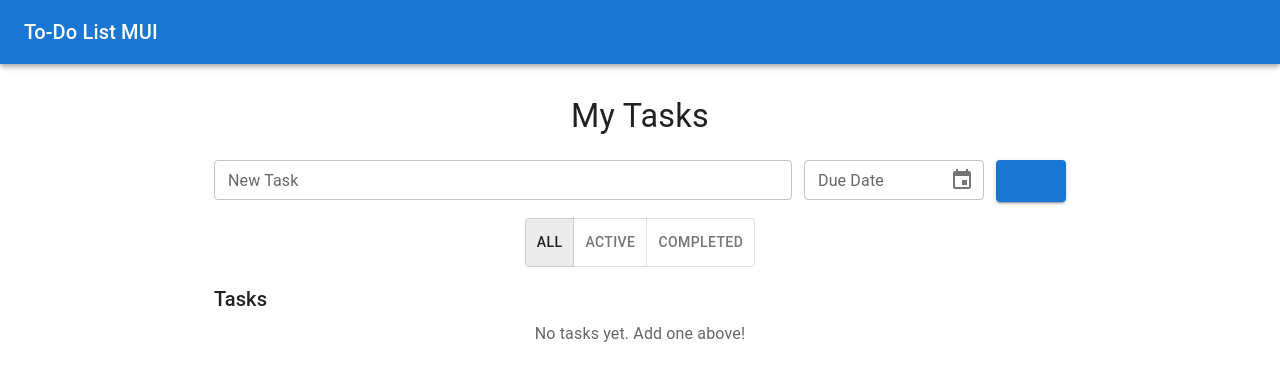
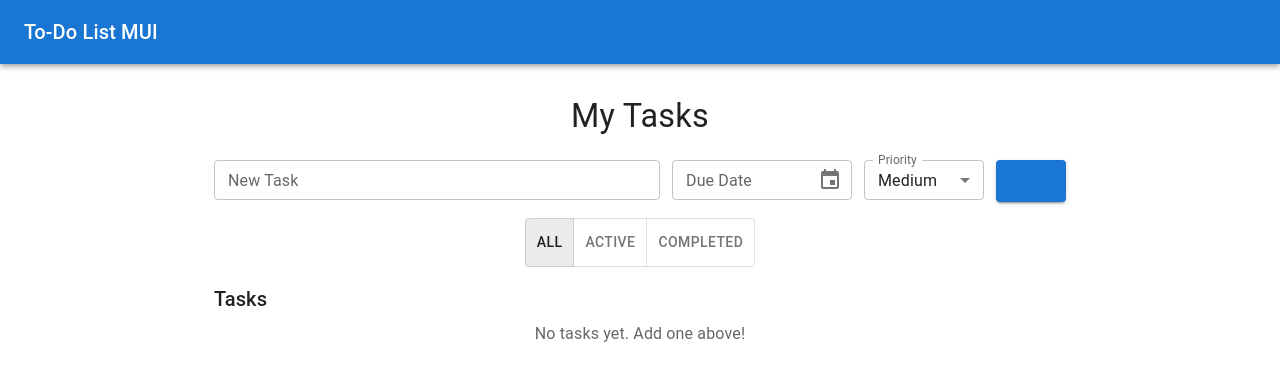
Before and after one commit to unxord/simple-todo-app, a React (Create React App) app: page / in a window 1280 px wide. Shown: the top 380 px of the page. Built offline with nearby package versions, Linux system fonts and the light colour scheme; some icons are missing.

Commit message:
Добавлена поддержка приоритетов задач.

```diff
--- a/src/components/AddTaskForm/AddTaskForm.tsx
+++ b/src/components/AddTaskForm/AddTaskForm.tsx
@@ -1,17 +1,20 @@
 import React, { FC, useState } from 'react';
 import { useForm, SubmitHandler, Controller } from 'react-hook-form';
-import { Box, TextField, Button, Stack } from '@mui/material';
+import { Box, TextField, Button, Stack, FormControl, InputLabel, Select, MenuItem } from '@mui/material';
 import AddCircleOutlineIcon from '@mui/icons-material/AddCircleOutline';
 import { DatePicker } from '@mui/x-date-pickers/DatePicker';
 import { format } from 'date-fns';
+import { PriorityLevel } from '../../types';
 
 interface IFormData {
   taskText: string;
 }
 
 interface AddTaskFormProps {
-  onAddTask: (text: string, dueDate: string | null) => void;
+  onAddTask: (text: string, dueDate: string | null, priority: PriorityLevel) => void;
 }
+
+const priorityLevels: PriorityLevel[] = ['low', 'medium', 'high'];
 
 export const AddTaskForm: FC<AddTaskFormProps> = ({ onAddTask }) => {
   const {
@@ -22,17 +25,19 @@ export const AddTaskForm: FC<AddTaskFormProps> = ({ onAddTask }) => {
   } = useForm<IFormData>({ defaultValues: { taskText: '' } });
 
   const [dueDate, setDueDate] = useState<Date | null>(null);
+  const [priority, setPriority] = useState<PriorityLevel>('medium');
 
   const onSubmit: SubmitHandler<IFormData> = (data) => {
     const formattedDueDate = dueDate ? format(dueDate, 'yyyy-MM-dd') : null;
-    onAddTask(data.taskText.trim(), formattedDueDate);
+    onAddTask(data.taskText.trim(), formattedDueDate, priority);
     reset();
     setDueDate(null);
+    setPriority('medium');
   };
 
   return (
     <Box component="form" onSubmit={handleSubmit(onSubmit)} noValidate>
-      <Stack spacing={1.5} direction={{ xs: 'column', sm: 'row' }} alignItems="flex-start">
+      <Stack spacing={1.5} direction={{ xs: 'column', sm: 'row' }} alignItems="flex-start" sx={{mb: 2}}>
         <Controller
           name="taskText"
           control={control}
@@ -64,6 +69,17 @@ export const AddTaskForm: FC<AddTaskFormProps> = ({ onAddTask }) => {
           }}
         />
 
+        <FormControl size="small" sx={{ minWidth: { xs: '100%', sm: 120 } }}>
+          <InputLabel id="priority-select-label">Priority</InputLabel>
+          <Select labelId="priority-select-label" id="priority-select" value={priority} label="Priority" onChange={(e) => setPriority(e.target.value as PriorityLevel)}>
+              {priorityLevels.map((level) => (
+                <MenuItem key={level} value={level}>
+                    {level.charAt(0).toUpperCase() + level.slice(1)}
+                </MenuItem>
+              ))}
+          </Select>
+        </FormControl>
+
         <Button
           type="submit"
           variant="contained"
--- a/src/components/TaskItem/TaskItem.tsx
+++ b/src/components/TaskItem/TaskItem.tsx
@@ -1,6 +1,6 @@
 import React, { FC, memo, useState, useRef, useEffect } from 'react';
-import { ITask } from '../../types';
-import { ListItem, ListItemText, Checkbox, IconButton, ListItemIcon, TextField, Box, Stack, Typography } from '@mui/material';
+import { ITask, PriorityLevel } from '../../types';
+import { ListItem, ListItemText, Checkbox, IconButton, ListItemIcon, TextField, Box, Stack, Typography, Chip } from '@mui/material';
 import DeleteOutlineIcon from '@mui/icons-material/DeleteOutline';
 import EditIcon from '@mui/icons-material/Edit';
 import CheckIcon from '@mui/icons-material/Check';
@@ -14,6 +14,15 @@ interface TaskItemProps {
   onDelete: (id: string) => void;
   onEdit: (id: string, newText: string) => void;
 }
+
+const getPriorityChipColor = (priority?: PriorityLevel): ('success' | 'warning' | 'error' | 'default') => {
+  switch (priority) {
+      case 'high': return 'error';
+      case 'medium': return 'warning';
+      case 'low': return 'success';
+      default: return 'default';
+  }
+};
 
 const TaskItemComponent: FC<TaskItemProps> = ({ task, onToggleComplete, onDelete, onEdit }) => {
   const [isEditing, setIsEditing] = useState(false);
@@ -78,6 +87,7 @@ const TaskItemComponent: FC<TaskItemProps> = ({ task, onToggleComplete, onDelete
   };
 
   const formattedDate = task.dueDate ? formatDueDate(task.dueDate) : null;
+  const chipColor = getPriorityChipColor(task.priority);
 
   return (
     <ListItem
@@ -130,7 +140,8 @@ const TaskItemComponent: FC<TaskItemProps> = ({ task, onToggleComplete, onDelete
              onBlur={handleSave}
          />
       ) : (
-        <Stack sx={{ width: '100%', pr: 1, my: 0.5 }}>
+        <Stack sx={{ width: '100%', pr: { xs: 10, sm: 10 }, my: 0.5 }}>
+          <Box sx={{ display: 'flex', justifyContent: 'space-between', alignItems: 'center', mb: formattedDate ? 0.5 : 0 }}>
             <ListItemText id={`task-label-${task.id}`} primary={task.text} sx={{
               textDecoration: task.completed ? 'line-through' : 'none',
               color: task.completed ? 'text.disabled' : 'text.primary',
@@ -139,6 +150,15 @@ const TaskItemComponent: FC<TaskItemProps> = ({ task, onToggleComplete, onDelete
                 mb: formattedDate ? 0 : 0,
               }}
             />
+            {task.priority && (
+              <Chip
+                  label={task.priority.charAt(0).toUpperCase() + task.priority.slice(1)}
+                  color={chipColor}
+                  size="small"
+                  sx={{ ml: 1, height: '20px' }}
+              />
+            )}
+          </Box>
           {formattedDate && (
             <Typography variant="caption" display="flex" alignItems="center" color="text.secondary" sx={{ mt: 0.5 }}>
               <CalendarTodayIcon sx={{ fontSize: '0.875rem', mr: 0.5 }} />
--- a/src/hooks/useTasks.ts
+++ b/src/hooks/useTasks.ts
@@ -1,5 +1,5 @@
 import { useState, useEffect, useCallback } from 'react';
-import { ITask } from '../types';
+import { ITask, PriorityLevel } from '../types';
 
 const LOCAL_STORAGE_KEY = 'react-todo-list-tasks';
 
@@ -22,7 +22,7 @@ export function useTasks() {
     }
   }, [tasks]);
 
-  const addTask = useCallback((text: string, dueDate: string | null = null) => {
+  const addTask = useCallback((text: string, dueDate: string | null = null, priority: PriorityLevel = 'medium') => {
     if (!text.trim()) {
       return;
     }
@@ -31,6 +31,7 @@ export function useTasks() {
       text: text,
       completed: false,
       dueDate: dueDate,
+      priority: priority,
     };
     setTasks((prevTasks) => [newTask, ...prevTasks]);
   }, []);
@@ -64,6 +65,14 @@ export function useTasks() {
     );
   }, []);
 
+  const setTaskPriority = useCallback((id: string, priority: PriorityLevel) => {
+    setTasks((prevTasks) =>
+      prevTasks.map((task) =>
+        task.id === id ? { ...task, priority: priority } : task
+      )
+    );
+  }, []);
+
   return {
     tasks,
     addTask,
@@ -71,5 +80,6 @@ export function useTasks() {
     deleteTask,
     editTask,
     setTaskDueDate,
+    setTaskPriority,
   };
 }
--- a/src/types/index.ts
+++ b/src/types/index.ts
@@ -3,6 +3,9 @@ export interface ITask {
     text: string;
     completed: boolean;
     dueDate?: string | null;
+    priority?: PriorityLevel;
   }
 
 export type FilterValue = 'all' | 'active' | 'completed';
+
+export type PriorityLevel = 'low' | 'medium' | 'high';
```
Lines whose indentation alone changed are shown as unchanged.
